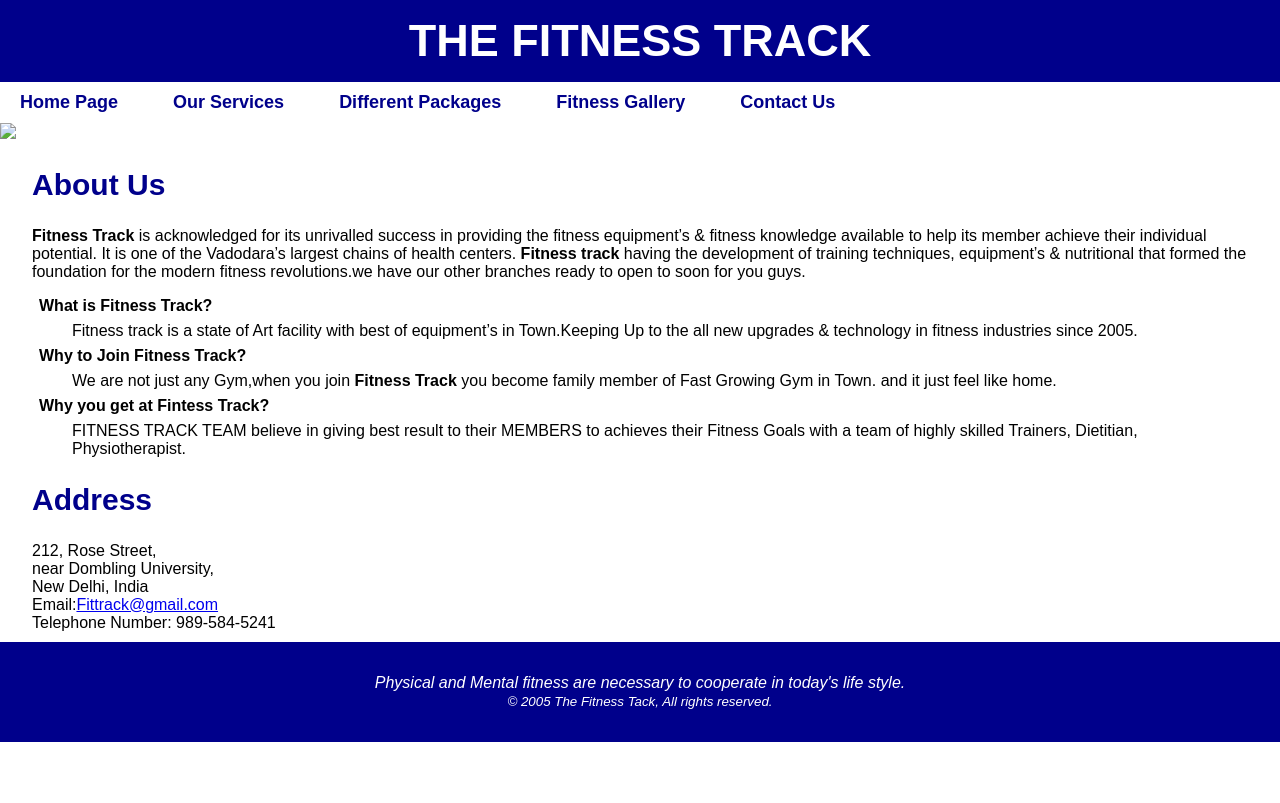
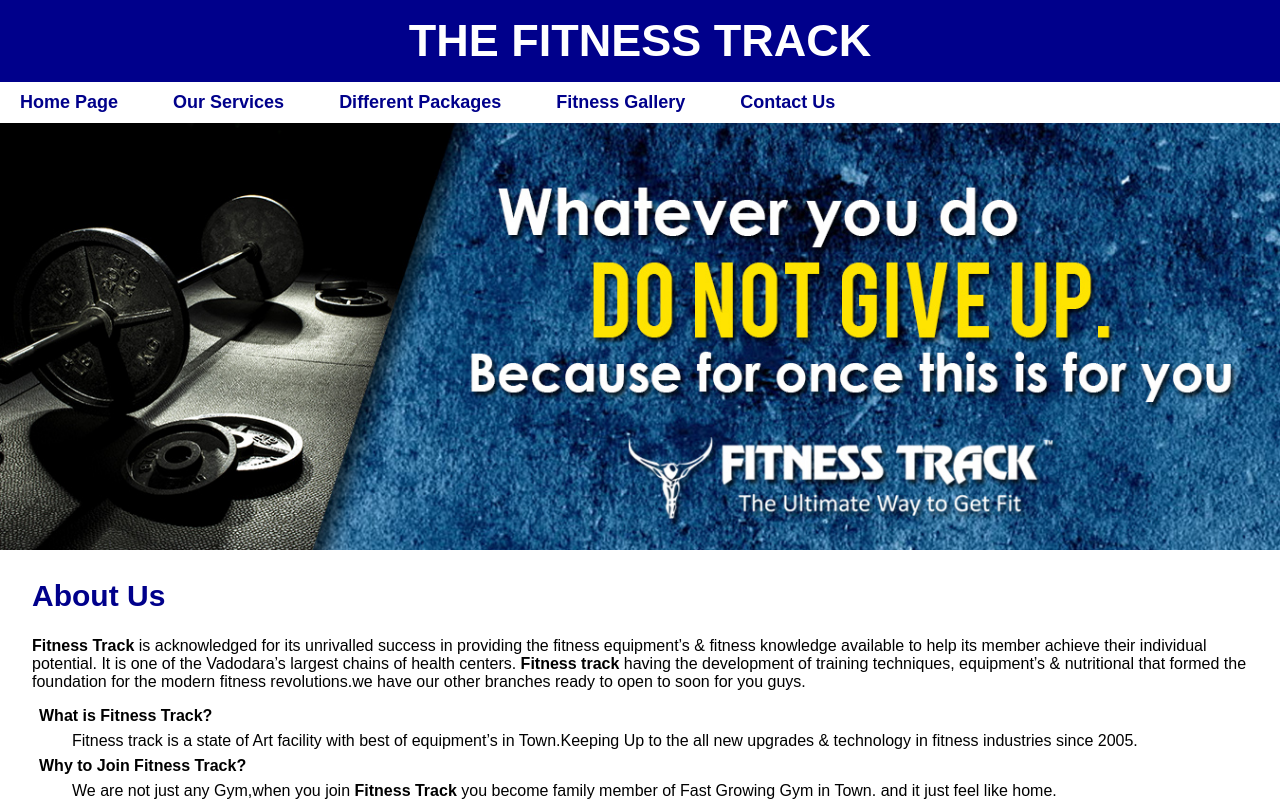
Before and after one commit to KhyatiShah0811/Responsive-Site-Design-, a plain HTML site: page index.html in a window 1280 px wide. Shown: the top 803 px of the page. Drawn offline with Linux system fonts and the light colour scheme.

Commit message:
Update index.html

```diff
--- a/index.html
+++ b/index.html
@@ -26,7 +26,7 @@
   </nav>
 
      <div id="bannerimage">
-        <img src="images/bannerimage.jpg" />
+        <img src="bannerimage.jpg" />
     </div>
 
 
```
